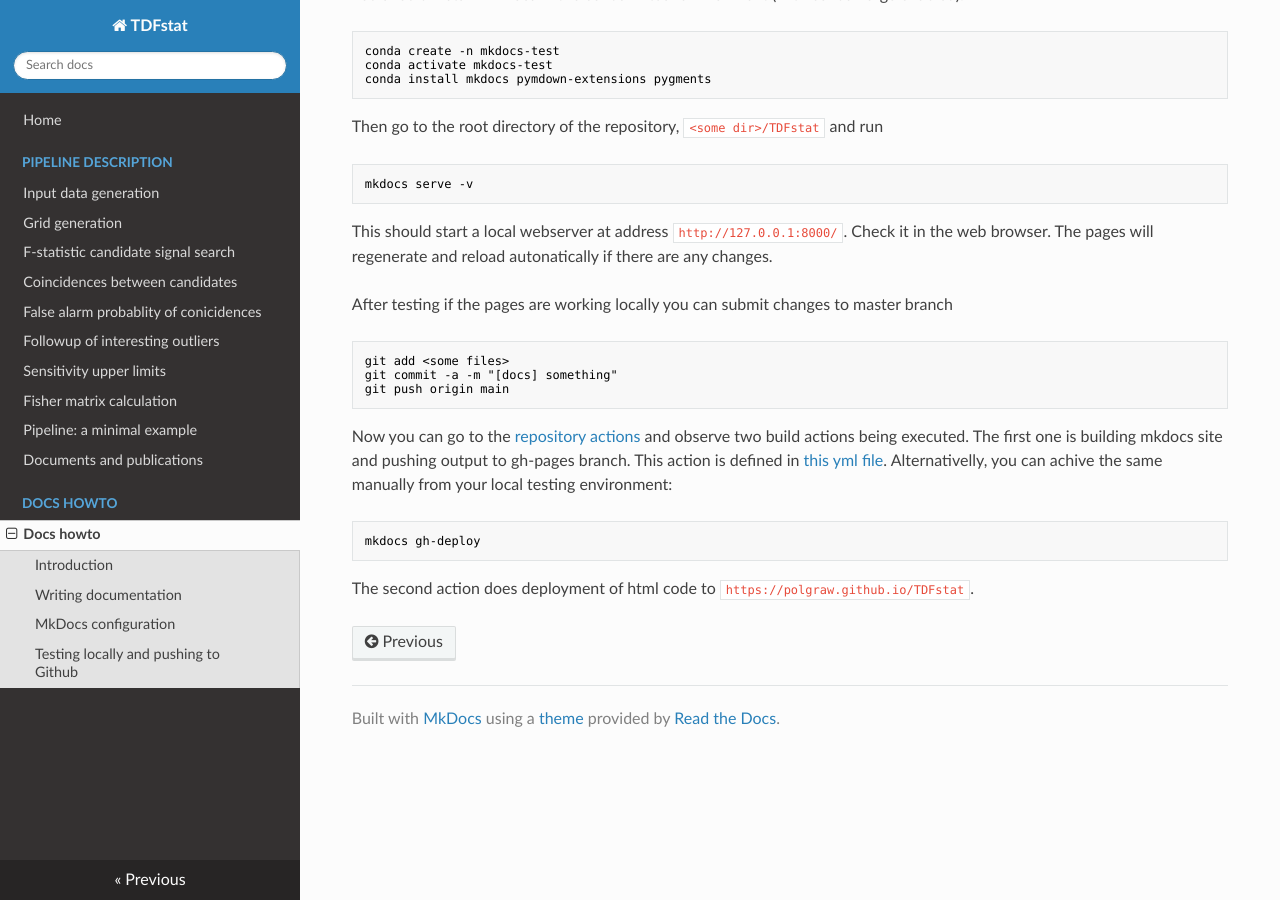
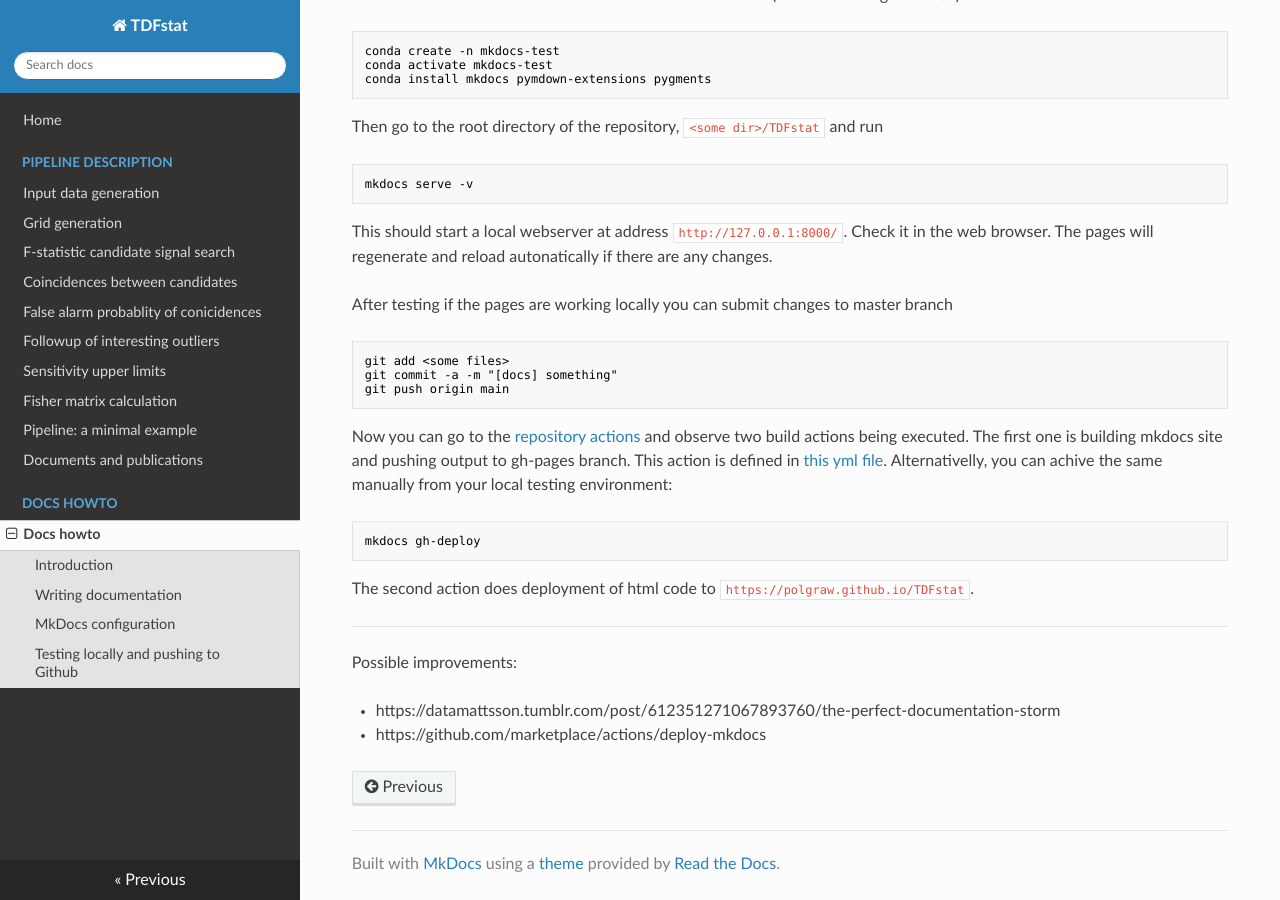
Before and after one commit to mbejger/TDFstat, an MkDocs documentation site: the page built from docs/mkdocs_howto/README.md, in a window 1280 px wide and 900 px high, scrolled down 1455 px. Built offline with MkDocs 1.6.1, drawn with Linux system fonts in a browser that asks for light colours; nearby versions of some CDN libraries.

Commit message:
[docs] add interesting docs na gh-pages

````diff
--- a/docs/mkdocs_howto/README.md
+++ b/docs/mkdocs_howto/README.md
@@ -81,3 +81,10 @@ Alternativelly, you can achive the same manually from your local testing environ
 mkdocs gh-deploy
 ```
 The second action does deployment of html code to `https://polgraw.github.io/TDFstat`.
+
+----
+
+Possible improvements:
+
+- https://datamattsson.tumblr.com/post/612351271067893760/the-perfect-documentation-storm
+- https://github.com/marketplace/actions/deploy-mkdocs
````
